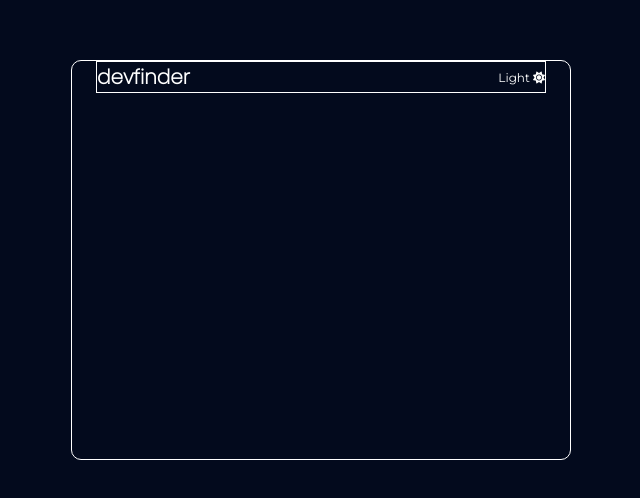
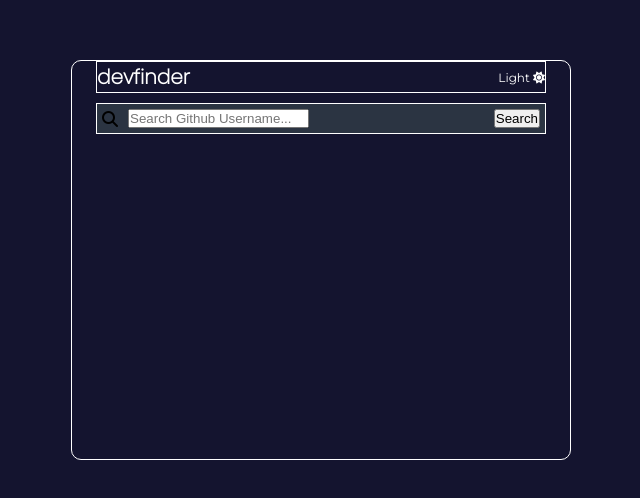
Before and after one commit to tejastej1997/Git-hub-profile-search-app, a plain HTML site: page index.html in a window 1280 px wide. Shown: the part 140-638 px from the top of the page, without its empty margins (319-959 px from the left). Drawn offline with Linux system fonts and the light colour scheme.

Commit message:
search bar added

```diff
--- a/index.html
+++ b/index.html
@@ -19,10 +19,16 @@
                 <span class="container__header-heading">devfinder</span>
                 <span class="container__header-control">Light <i class="fa-solid fa-sun"></i></span>
             </div>
+            <div class="container__searchbar">
+                <i class="fa-solid fa-magnifying-glass"></i>
+                <input type="text" placeholder="Search Github Username..." class="container__searchbar-input">
+                <button class="container__searchbar-btn">Search</button>
+            </div>
+
         </div>
     </div>
 
-    <div class="result"></div>
+
 
 
 
--- a/style.css
+++ b/style.css
@@ -9,6 +9,8 @@
   font-family: 'Poppins', sans-serif;
   font-family: 'Roboto', sans-serif;
   font-family: 'IBM Plex Mono', monospace;
+   #697c9a
+  #2b3442
   font-family: 'Rubik', sans-serif; */
 
 
@@ -19,7 +21,7 @@
   }
 
   body {
-      background-color: #030a1d;
+      background-color:  #14142f;
   }
 
   .container {
@@ -37,6 +39,9 @@
   .container__inner {
       padding: 0 24px;
   }
+
+
+
 
   .container__header{
     border: 1px solid white;
@@ -60,3 +65,23 @@
     color: white;
 
   }
+
+  .container__searchbar{
+    border: 1px solid white;
+    margin-top: 10px;
+    background-color:  #2b3442;
+    padding: 5px;
+    display: flex;
+    align-items: center;
+    justify-content: center;
+    gap: 10px;
+  }
+
+  .container__searchbar-input{
+    outline: none;
+
+  }
+
+  .container__searchbar-btn{
+    margin-left: auto;
+  }
```
